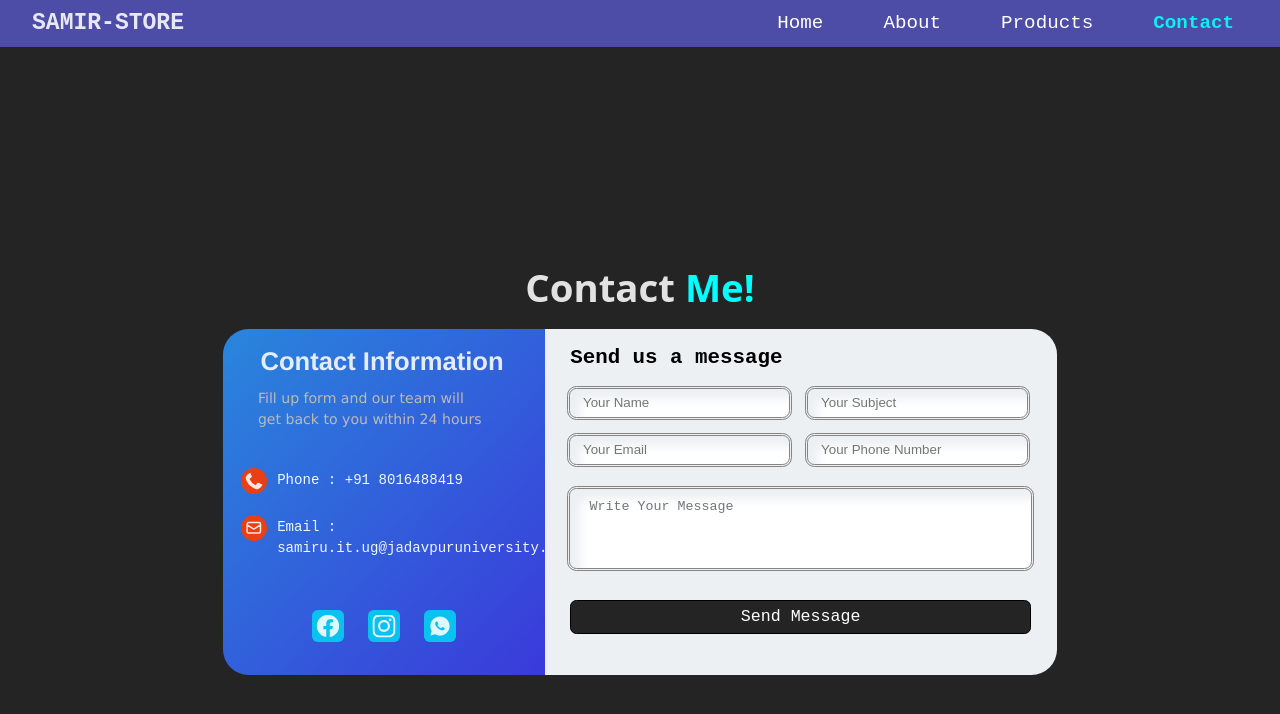
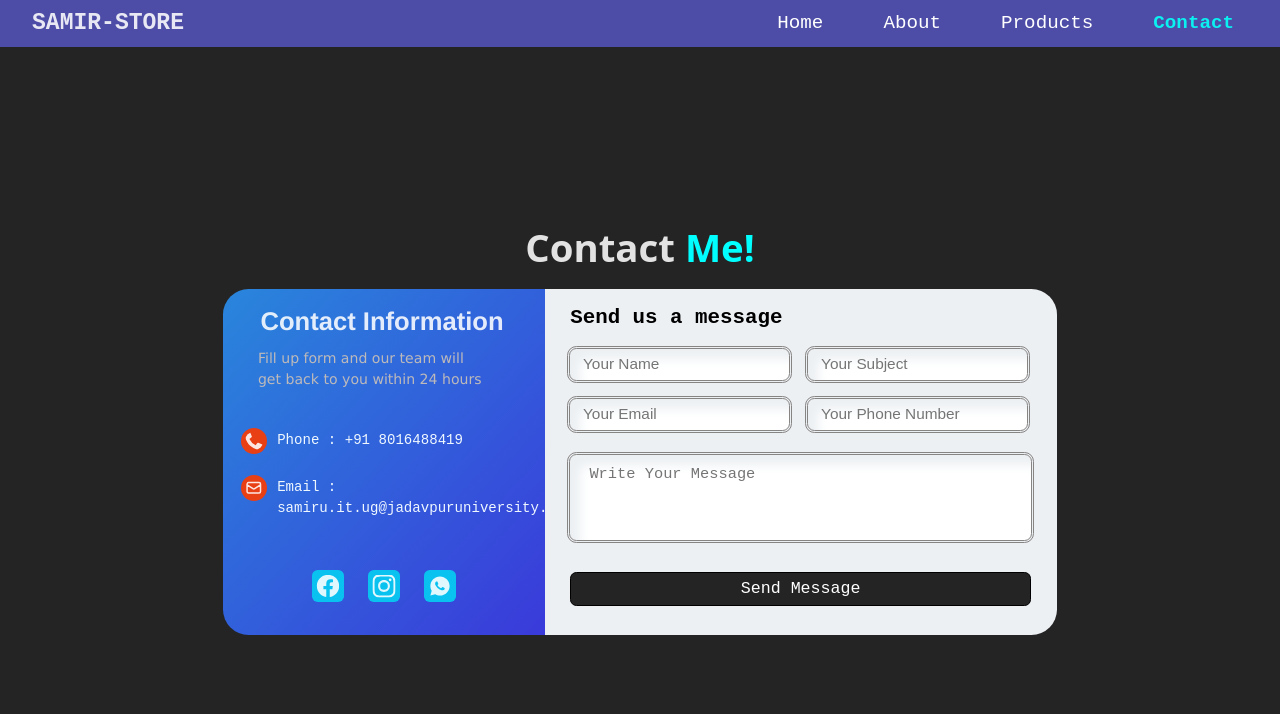
Before and after one commit to samir-uraon/Samir-Store, a React (Vite) app: page /Contact in a window 1280 px wide. Shown: the top 714 px of the page. Built offline with nearby package versions, Linux system fonts and the light colour scheme.

Commit message:
first commit

```diff
--- a/src/index.css
+++ b/src/index.css
@@ -49,7 +49,16 @@ h1 {
 }
 
 
-@media screen and (min-width:2000px) {
+
+@media screen and (min-width:2500px) {
+	:root{
+		font-size: 190%;
+	}
+
+}
+
+
+@media screen and (max-width:2000px) {
 	:root{
 		font-size: 170%;
 	}
--- a/src/pages/Contact.css
+++ b/src/pages/Contact.css
@@ -1,6 +1,6 @@
 .main{
 	width: 100%;
-	height: 100%;
+	height: 90%;
 	font-size: 62.5%;
 	display: flex;
 justify-content:center;
@@ -118,6 +118,7 @@ flex-direction: column;
 	box-shadow:inset 0.8rem 0.8rem 0.8rem #ecf0f3, inset -0.8rem -0.8rem 0.8rem #ffffff;
 outline-style:double;
 border-radius: 0.5rem;
+font-size: 1.2rem;
 }
 & textarea{
 	margin-top: 0.5rem;
@@ -161,6 +162,8 @@ color: black;
 }
 
 
+
+
 @media screen and (max-width:700px) {
 
 	.formdiv h1{
@@ -198,7 +201,7 @@ color: black;
 	:root{
 			font-size: 46%;
 	}
-	.formdiv form input,textarea{
+	.formdiv form input,.formdiv form textarea{
 		font-size: 1.5rem;
 	}
 
@@ -207,7 +210,7 @@ color: black;
 	:root{
 			font-size: 45%;
 	}
-	.formdiv form input,textarea{
+	.formdiv form input,	.formdiv form textarea{
 		font-size: 1.5rem;
 	}
 
```
